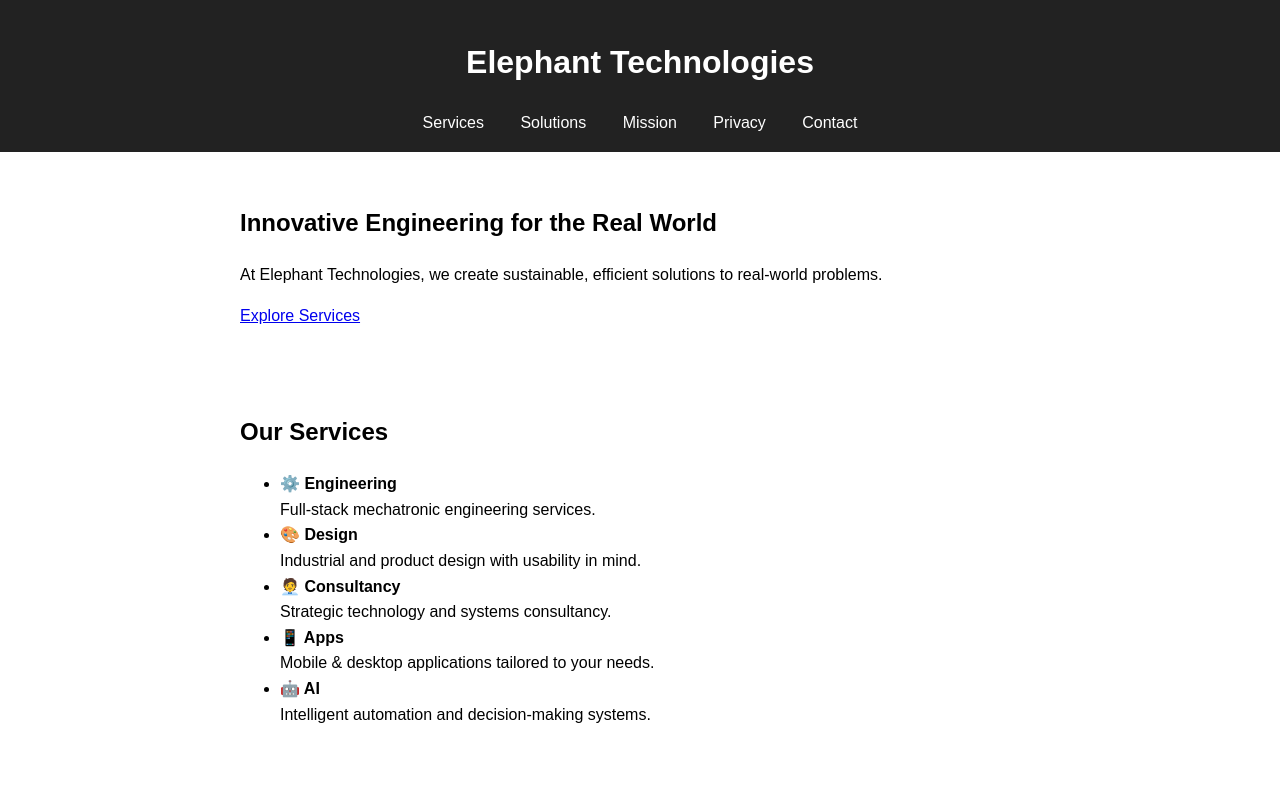
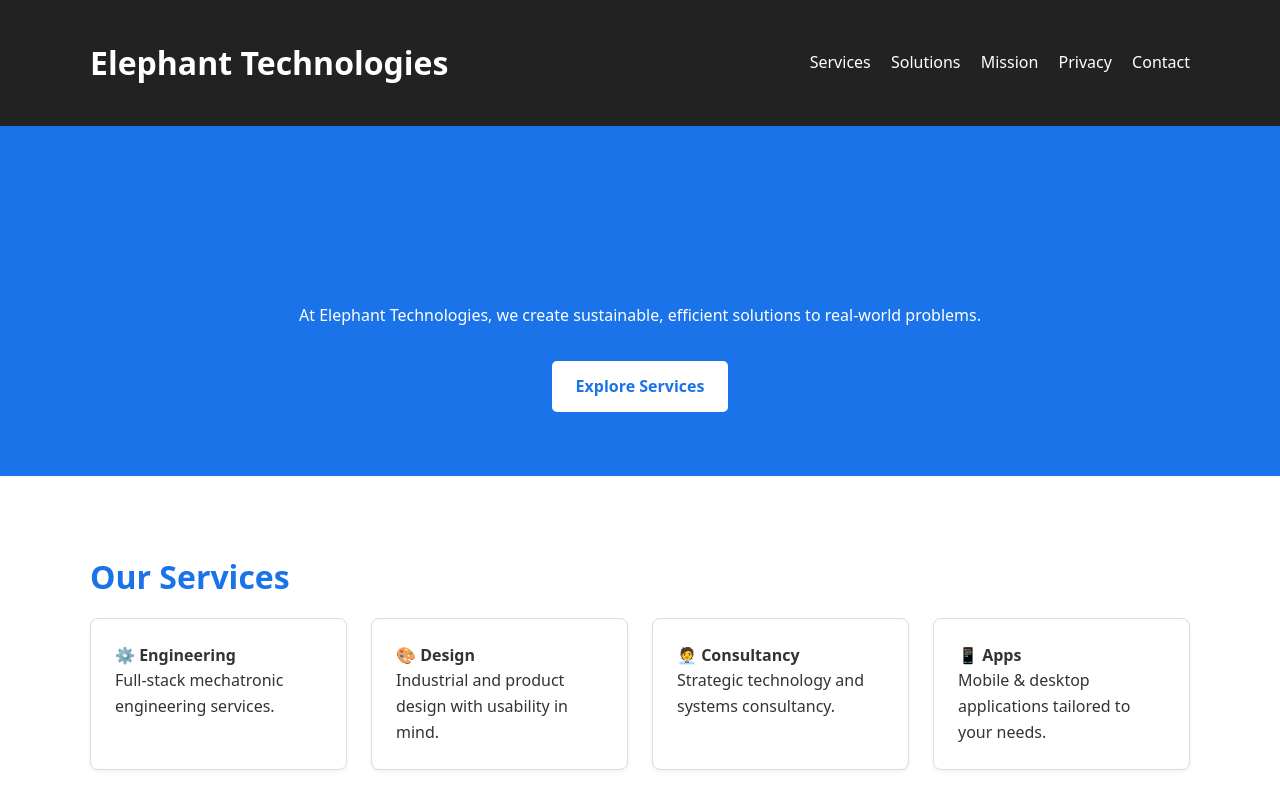
Before and after one commit to diagNOS-it/Elephnt_Landing_Page, a plain HTML site: page index.html in a window 1280 px wide. Shown: the top 791 px of the page. Drawn offline with Linux system fonts and the light colour scheme.

Commit message:
Update style.css
Styling update

```diff
--- a/style.css
+++ b/style.css
@@ -1,26 +1,100 @@
+:root {
+  --primary: #1a73e8;
+  --dark: #222;
+  --light: #f9f9f9;
+  --text: #333;
+}
+
 body {
-  font-family: Arial, sans-serif;
-  margin: 0; padding: 0;
+  font-family: system-ui, sans-serif;
+  margin: 0;
+  padding: 0;
   line-height: 1.6;
+  color: var(--text);
+  background: white;
 }
-header {
-  background: #222;
-  color: #fff;
-  padding: 1rem;
-  text-align: center;
-}
-header nav a {
-  margin: 0 1rem;
-  color: #fff;
-  text-decoration: none;
-}
-section {
-  padding: 2rem;
-  max-width: 800px;
+
+.container {
+  width: 90%;
+  max-width: 1100px;
   margin: auto;
 }
+
+header {
+  background: var(--dark);
+  color: #fff;
+  padding: 1rem 0;
+}
+
+header .container {
+  display: flex;
+  justify-content: space-between;
+  align-items: center;
+}
+
+header nav a {
+  color: #fff;
+  margin-left: 1rem;
+  text-decoration: none;
+  font-weight: 500;
+}
+
+.hero {
+  background: var(--primary);
+  color: white;
+  text-align: center;
+  padding: 4rem 2rem;
+}
+
+.hero h2 {
+  font-size: 2.5rem;
+  margin-bottom: 1rem;
+}
+
+.cta-button {
+  display: inline-block;
+  margin-top: 1rem;
+  padding: 0.8rem 1.5rem;
+  background: white;
+  color: var(--primary);
+  font-weight: bold;
+  text-decoration: none;
+  border-radius: 5px;
+}
+
+section {
+  padding: 3rem 1rem;
+}
+
+section.alt {
+  background: var(--light);
+}
+
+h2 {
+  margin-bottom: 1rem;
+  font-size: 2rem;
+  color: var(--primary);
+}
+
+.cards {
+  display: grid;
+  grid-template-columns: repeat(auto-fit, minmax(220px, 1fr));
+  gap: 1.5rem;
+  list-style: none;
+  padding: 0;
+}
+
+.cards li {
+  background: white;
+  border: 1px solid #ddd;
+  padding: 1.5rem;
+  border-radius: 8px;
+  box-shadow: 0 2px 4px rgba(0,0,0,0.05);
+}
+
 footer {
-  background: #f4f4f4;
+  background: var(--dark);
+  color: #fff;
   text-align: center;
   padding: 1rem;
 }
```
